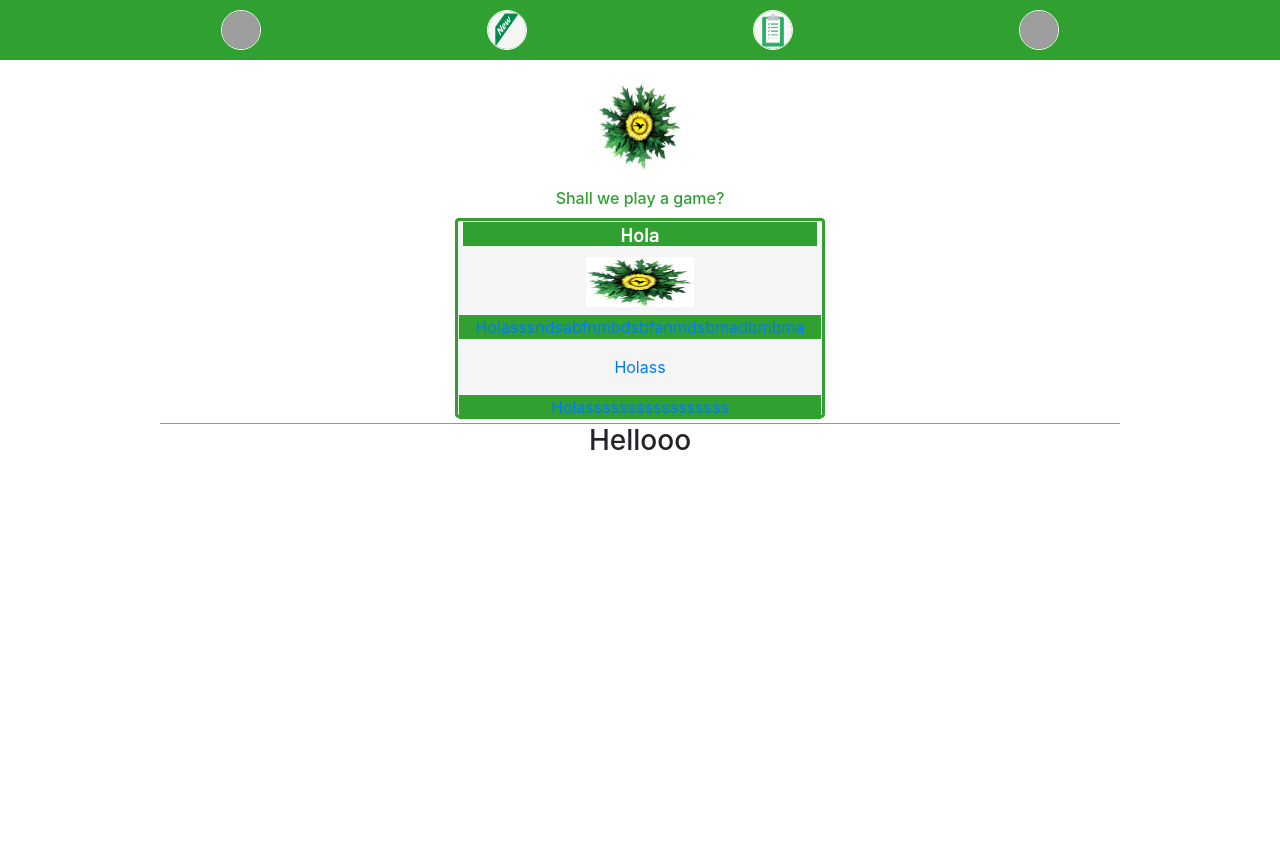
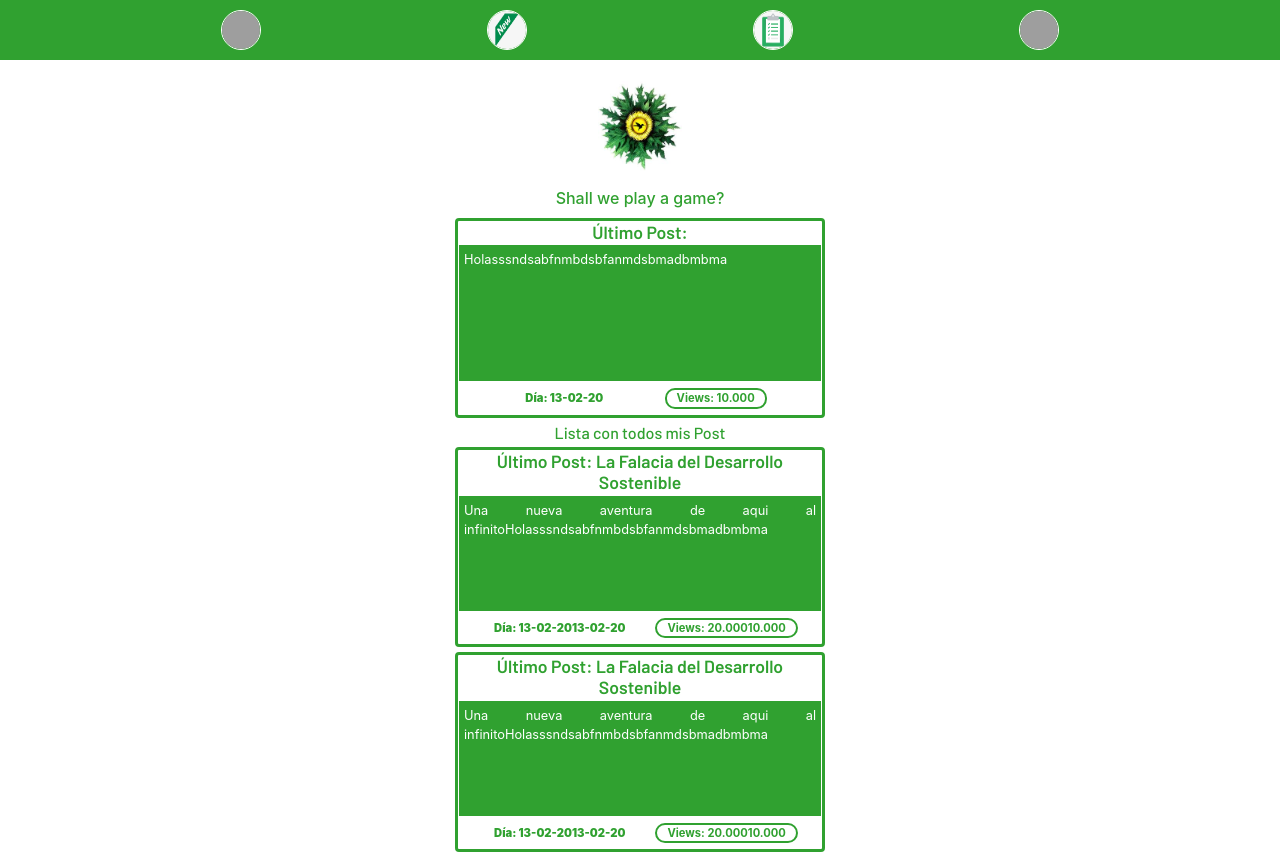
Before and after one commit to UrtziFM/myblog-client, a React (Create React App) app: page /home in a window 1280 px wide. Shown: the top 854 px of the page. Before the commit the page ends 800 px from the top, so only its background shows below. Built offline with nearby package versions, Linux system fonts and the light colour scheme; grey boxes are pictures that could not be loaded.

Commit message:
Home Container is almost finished, I am only need a Carousel for List Post

```diff
--- a/src/components/lastpost/styles.css
+++ b/src/components/lastpost/styles.css
@@ -4,45 +4,64 @@
 .last-Card{
   width: 370px;
   height: 200px;
-  background-color: whitesmoke;
+  background-color: white;
   border: 3px solid rgb(48, 161, 48);
   border-radius: 4px;
   display: flex;
   flex-direction: column;
   margin: 5px 1px 5px 1px;
   padding: 1px;
-
 }
-.last-Card-Box{
-
-    background-color: rgb(48, 161, 48);;
-}
-
-.last-Card-Img{
-  width: 30%;
-  height: 50px;
-  margin-left: 35%;
-  margin-right: 35%;
-  text-align: center;
-}
-
 .last-Card-Title{
-  width: 98%;
-  background-color: rgb(48, 161, 48);
-  margin: 0px 1% 0px 1%;
+  width: 100%;
+  background-color: white;
+  margin: 0px 0px 0px 0px;
   font-family: 'Barlow', sans-serif;
   font-weight: 600;
   display: block;
-  color: #ffffff;
+  color: rgb(48, 161, 48);
   text-align: center;
-  font-size: 20px;
+  font-size: 1.1rem;
 }
 .last-content {
     background-color: rgb(48, 161, 48);
+    height: 140px;
+    margin: 2px 0px 2px 0px;
+    text-align: justify;
+    padding: 5px;
+    color: white;
+    font-size: 0.8rem;
 }
 .last-date {
-    background-color: rgb(48, 161, 48);
+    background-color: white;
+    margin: 0px;
+    color: rgb(48, 161, 48);
+    text-align: center;
+    font-size: 0.7rem;
+    font-weight: 900;
+    border: 2px solid white;
+    border-radius: 10px;
+    padding-left: 10px;
+    padding-right: 10px;
 }
 .last-views {
-    background-color: rgb(48, 161, 48);
+    background-color: white;
+    margin: 0px;
+    color: rgb(48, 161, 48);
+    text-align: center;
+    font-size: 0.7rem;
+    border: 2px solid rgb(48, 161, 48);
+    border-radius: 10px;
+    padding-left: 10px;
+    padding-right: 10px;
+    font-weight: bold;
 }
+.last-footer {
+  display: flex;
+  flex-direction: row;
+  justify-content: space-evenly;
+  align-items: flex-end;
+  width: 100%;
+  background-color: white;
+  padding: 5px;
+}
--- a/src/components/lastpost/view.js
+++ b/src/components/lastpost/view.js
@@ -6,12 +6,11 @@ const LastPostCard = ({title, picture, description, date, views}) => {
 
     return (
         <div className="last-Card">
-            <h3 className="last-Card-Title">{title}Hola</h3>
-            <div clasName="last-Card-Box">
-            <img src="assets/eguzki.jpeg" className="last-Card-Img" alt="foto"></img>
+            <h3 className="last-Card-Title">Último Post: {title}</h3>
             <p className="last-content">{description}Holasssndsabfnmbdsbfanmdsbmadbmbma</p>
-            <p clasName="last-date">{date}Holass</p>
-            <p className="last-views">{views}Holasssssssssssssssss</p>
+            <div className="last-footer">
+            <p className="last-date">Día: {date}13-02-20</p>
+            <p className="last-views">Views: {views}10.000</p>
             </div>
         </div>
     )
--- a/src/components/postlist/styles.css
+++ b/src/components/postlist/styles.css
@@ -0,0 +1,9 @@
+.PostList-Title {
+    font-family: 'Barlow', sans-serif;
+  font-weight: medium;
+  font-size: 16px;
+  color: rgb(48, 161, 48);
+  margin: 0px;
+  text-align: center;
+
+}
--- a/src/components/postlist/view.js
+++ b/src/components/postlist/view.js
@@ -1,13 +1,29 @@
 import React from 'react';
+import LastPostCard from '../lastpost';
+import PostList from '../../constants/PostList'
 
 import './styles.css';
 
-function PostListCard () {
+const PostListCard = () => {
 
     return (
         <div>
-            <h3>Hellooo</h3>
-        </div>
+            <h3 className= "PostList-Title"> Lista con todos mis Post</h3>
+        <div>
+         {PostList.map((PostList, i) => {
+           return (
+             <LastPostCard
+               key={i}
+               title={PostList.title}
+               description={PostList.description}
+               date={PostList.date}
+               views={PostList.views}
+             />
+           );
+         })}
+       </div>
+     </div>
+
     )
 }
 
--- /dev/null
+++ b/src/constants/PostList.js
@@ -0,0 +1,27 @@
+const PostList = [{
+    title: "La Falacia del Desarrollo Sostenible",
+    description: "Una nueva aventura de aqui al infinito",
+    date: "13-02-20",
+    views: "20.000"
+},
+{
+    title: "La Falacia del Desarrollo Sostenible",
+    description: "Una nueva aventura de aqui al infinito",
+    date: "13-02-20",
+    views: "20.000"
+},
+{
+    title: "La Falacia del Desarrollo Sostenible",
+    description: "Una nueva aventura de aqui al infinito",
+    date: "13-02-20",
+    views: "20.000"
+},
+{
+    title: "La Falacia del Desarrollo Sostenible",
+    description: "Una nueva aventura de aqui al infinito",
+    date: "13-02-20",
+    views: "20.000"
+}
+]
+
+export default PostList
```
